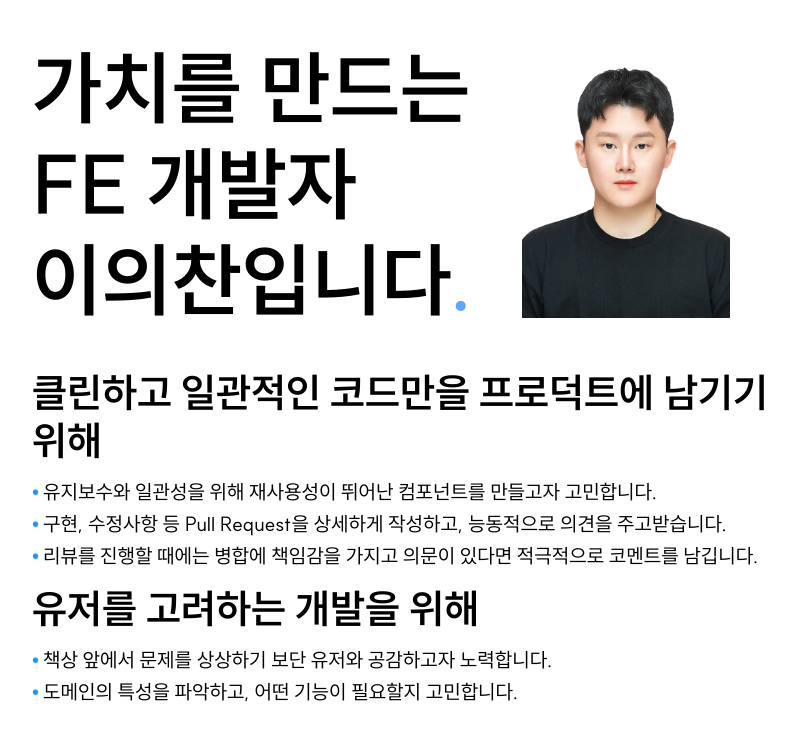
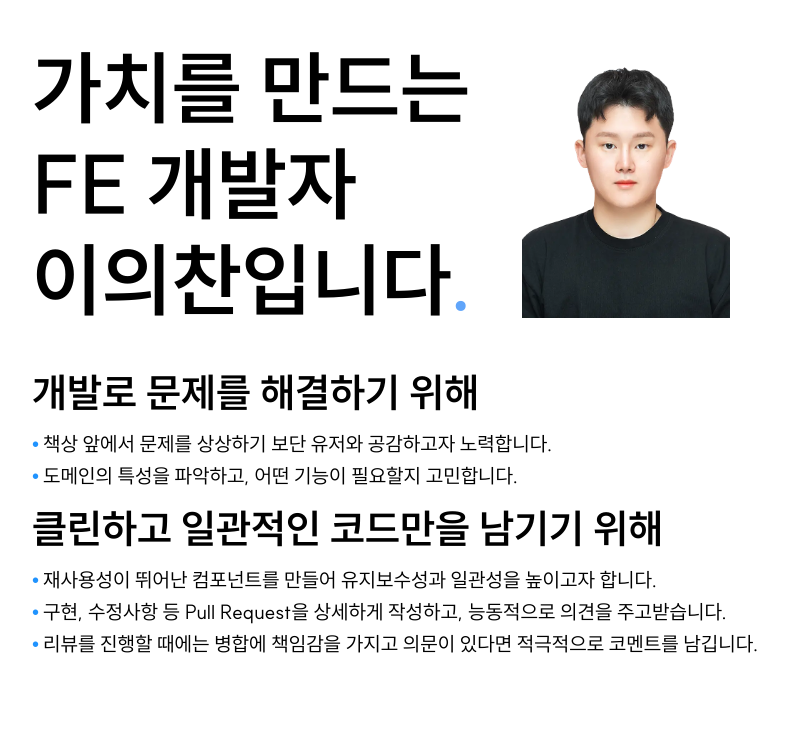
Before and after one commit to Legitgoons/Resume, a Next.js app: page / in a window 1280 px wide. Shown: the top 740 px of the page, without its empty margins (224-1019 px from the left). Built offline with nearby package versions, Linux system fonts and the light colour scheme.

Commit message:
Fix: Intro 컴포넌트 내용 수정

```diff
--- a/src/app/components/intro/Intro.tsx
+++ b/src/app/components/intro/Intro.tsx
@@ -4,13 +4,20 @@ export default function Intro() {
   return (
     <article>
       <section className="flex flex-col gap-y-4">
-        <div className="h1b">
-          클린하고 일관적인 코드만을 프로덕트에 남기기 위해
-        </div>
+        <h2 className="h1b">개발로 문제를 해결하기 위해</h2>
         <ul className="p2r flex flex-col gap-y-2">
           <BulletSentence>
-            유지보수와 일관성을 위해 재사용성이 뛰어난 컴포넌트를 만들고자
-            고민합니다.
+            책상 앞에서 문제를 상상하기 보단 유저와 공감하고자 노력합니다.
+          </BulletSentence>
+          <BulletSentence>
+            도메인의 특성을 파악하고, 어떤 기능이 필요할지 고민합니다.
+          </BulletSentence>
+        </ul>
+        <h2 className="h1b">클린하고 일관적인 코드만을 남기기 위해</h2>
+        <ul className="p2r flex flex-col gap-y-2">
+          <BulletSentence>
+            재사용성이 뛰어난 컴포넌트를 만들어 유지보수성과 일관성을 높이고자
+            합니다.
           </BulletSentence>
           <BulletSentence>
             구현, 수정사항 등 Pull Request을 상세하게 작성하고, 능동적으로
@@ -21,15 +28,6 @@ export default function Intro() {
             코멘트를 남깁니다.
           </BulletSentence>
         </ul>
-        <div className="h1b">유저를 고려하는 개발을 위해</div>
-        <ul className="p2r flex flex-col gap-y-2">
-          <BulletSentence>
-            책상 앞에서 문제를 상상하기 보단 유저와 공감하고자 노력합니다.
-          </BulletSentence>
-          <BulletSentence>
-            도메인의 특성을 파악하고, 어떤 기능이 필요할지 고민합니다.
-          </BulletSentence>
-        </ul>
       </section>
     </article>
   );
```
